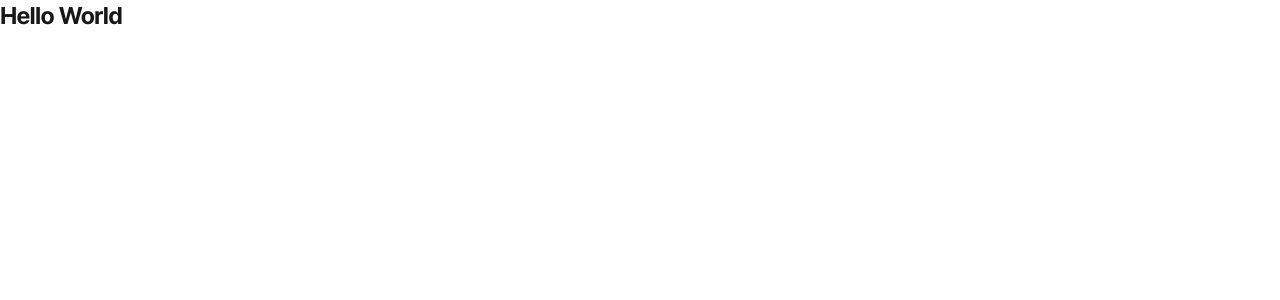
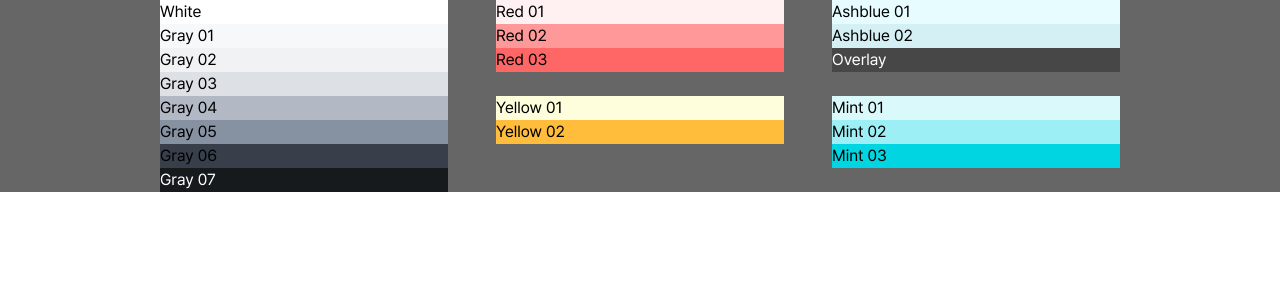
Before and after one commit to CollaBu/pennyway-client-webview-next, a Next.js app: page / in a window 1280 px wide. Shown: the top 300 px of the page. Built offline with nearby package versions, Linux system fonts and the light colour scheme.

Commit message:
feat: pennyway 색상표 적용

```diff
--- a/app/page.tsx
+++ b/app/page.tsx
@@ -1,3 +1,39 @@
 export default function Home() {
-  return <div className=" text-h1b">Hello World</div>;
+  return (
+    <div className="flex flex-row justify-center gap-12 bg-[#666666]">
+      <div className="w-72">
+        <p className="bg-white text-black">White</p>
+        <p className="bg-gray01 text-black">Gray 01</p>
+        <p className="bg-gray02 text-black">Gray 02</p>
+        <p className="bg-gray03 text-black">Gray 03</p>
+        <p className="bg-gray04 text-black">Gray 04</p>
+        <p className="bg-gray05 text-black">Gray 05</p>
+        <p className="bg-gray06 text-black">Gray 06</p>
+        <p className="bg-gray07 text-white">Gray 07</p>
+      </div>
+
+      <div className="w-72">
+        <p className="bg-red01 text-black">Red 01</p>
+        <p className="bg-red02 text-black">Red 02</p>
+        <p className="bg-red03 text-black">Red 03</p>
+
+        <div className="h-6" />
+
+        <p className="bg-yellow01 text-black">Yellow 01</p>
+        <p className="bg-yellow02 text-black">Yellow 02</p>
+      </div>
+
+      <div className="w-72">
+        <p className="bg-ashblue01 text-black">Ashblue 01</p>
+        <p className="bg-ashblue02 text-black">Ashblue 02</p>
+        <p className="bg-overlay text-white">Overlay</p>
+
+        <div className="h-6" />
+
+        <p className="bg-mint01 text-black">Mint 01</p>
+        <p className="bg-mint02 text-black">Mint 02</p>
+        <p className="bg-mint03 text-black">Mint 03</p>
+      </div>
+    </div>
+  );
 }
--- a/tailwind.config.ts
+++ b/tailwind.config.ts
@@ -21,6 +21,33 @@ const config: Config = {
       colors: {
         background: 'var(--background)',
         foreground: 'var(--foreground)',
+
+        white: '#ffffff',
+        black: '#000000',
+
+        gray01: '#f7f8f9',
+        gray02: '#f0f2f4',
+        gray03: '#dde0e5',
+        gray04: '#b3b9c4',
+        gray05: '#8691a2',
+        gray06: '#383e4a',
+        gray07: '#161a1d',
+
+        red01: '#fff1f1',
+        red02: '#ff9999',
+        red03: '#ff6767',
+
+        yellow01: '#fffedc',
+        yellow02: '#ffbd3b',
+
+        ashblue01: '#e7fcff',
+        ashblue02: '#d5f0f4',
+
+        mint01: '#d9f9fb',
+        mint02: '#9deff6',
+        mint03: '#00d5e1',
+
+        overlay: 'rgba(0, 0, 0, 0.3)',
       },
       fontFamily: {
         sans: ['Pretendard', 'sans-serif'],
```
